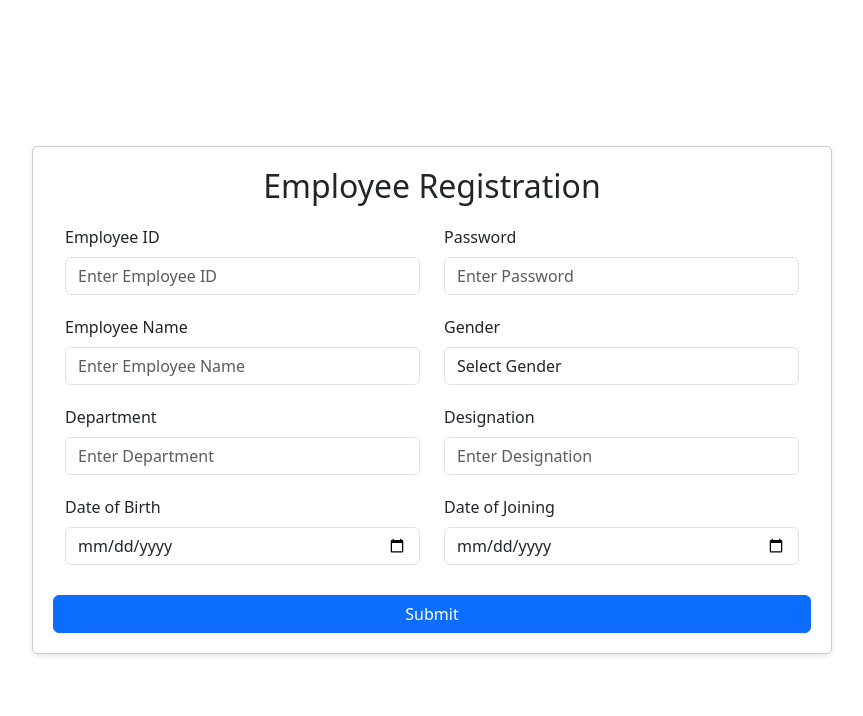
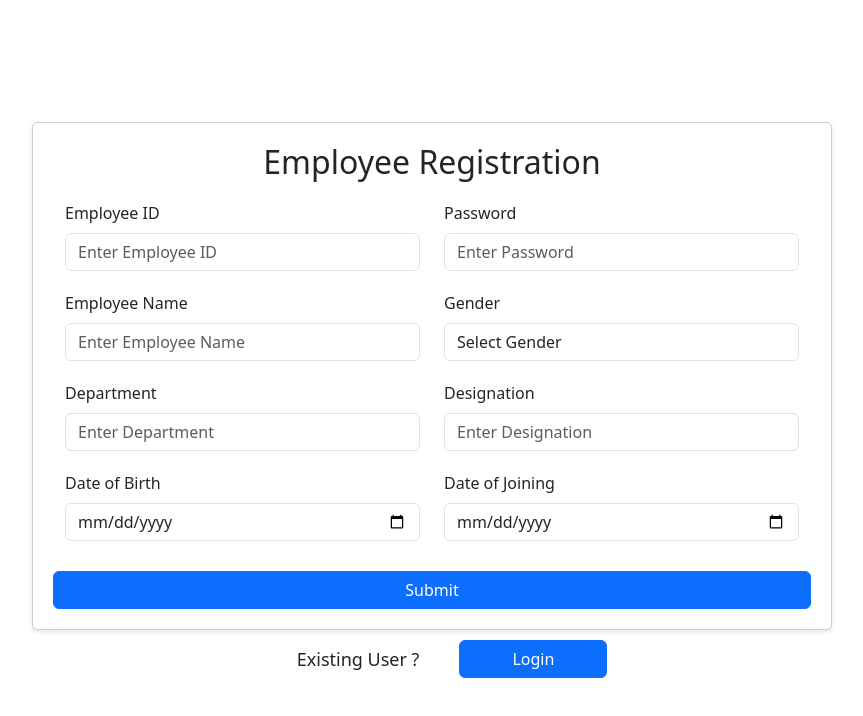
Before and after one commit to singhabhyudita/LoanAdminManagementApplication, a React (Create React App) app in the folder Frontend/: page /register in a window 1280 px wide. Shown: the top 716 px of the page, without its empty margins (208-1071 px from the left). Built offline with nearby package versions, Linux system fonts and the light colour scheme.

Commit message:
made Small UI changes

```diff
--- a/Frontend/src/components/EmployeeLogin.css
+++ b/Frontend/src/components/EmployeeLogin.css
@@ -1,14 +1,15 @@
 .login-container {
     display: flex;
+    flex-direction: column;
     justify-content: center;
     align-items: center;
     height: 100vh;
 }
 
-.register-form{
-    width : 800px;
+.register-form {
+    width: 800px;
     padding: 20px;
-    border : 1px solid #ccc;
+    border: 1px solid #ccc;
     border-radius: 5px;
     box-shadow: 0 2px 5px rgba(0, 0, 0, 0.1);
 }
@@ -26,7 +27,7 @@
     margin-bottom: 20px;
 }
 
-.register-form h2{
+.register-form h2 {
     text-align: center;
     margin-bottom: 20px;
 }
@@ -57,3 +58,20 @@
     color: green;
     margin-top: 5px;
 }
+
+.routing {
+    display: flex;
+    justify-content: center;
+    align-items: center;
+    margin-top: 10px;
+    width: 100%;
+}
+
+.routing div {
+    font-size: large;
+}
+
+.routing Button {
+    margin: 0 40px;
+    width: 100%;
+}
--- a/Frontend/src/components/EmployeeLogin.jsx
+++ b/Frontend/src/components/EmployeeLogin.jsx
@@ -3,6 +3,7 @@ import { Container, Form, Button } from 'react-bootstrap'
 import "bootstrap/dist/css/bootstrap.min.css";
 import axios from 'axios';
 import "./EmployeeLogin.css"
+import { Link } from 'react-router-dom';
 
 const EmployeeLogin = () => {
     const [employeeId, setEmployeeId] = useState("");
@@ -30,7 +31,7 @@ const EmployeeLogin = () => {
             setSuccess(null)
             return;
         }
-        const backendURL = "http://localhost:80808/login"
+        const backendURL = "http://localhost:8080/login"
         axios.post(backendURL, {
             employee_id: employeeId,
             password: employeePassword
@@ -67,6 +68,7 @@ const EmployeeLogin = () => {
                 {error ? <div className="error">{error}</div> : null}
                 {success ? <div className="success">{success}</div> : null}
             </Form>
+            <div className="routing"><div>Don't have an account ? </div><Link to="/register"><Button variant="primary">Register</Button></Link></div>
         </Container>
     )
 }
--- a/Frontend/src/components/Register.jsx
+++ b/Frontend/src/components/Register.jsx
@@ -1,8 +1,9 @@
 import React, { useState } from 'react';
-import { Container, Form, Button, Col , Row } from 'react-bootstrap';
+import { Container, Form, Button, Col, Row } from 'react-bootstrap';
 import 'bootstrap/dist/css/bootstrap.min.css';
 import axios from 'axios';
 import './EmployeeLogin.css';
+import { Link } from 'react-router-dom';
 
 const Register = () => {
   const [employeeId, setEmployeeId] = useState('');
@@ -64,9 +65,9 @@ const Register = () => {
     }
 
     let genderChar;
-    if(gender === "Male")
+    if (gender === "Male")
       genderChar = "M";
-    else if(gender === "Female")
+    else if (gender === "Female")
       genderChar = "F"
     else
       genderChar = "O"
@@ -74,26 +75,25 @@ const Register = () => {
     const formattedDateOfBirth = new Date(dateOfBirth).toISOString().split('T')[0];
     const formattedDateOfJoining = new Date(dateOfJoining).toISOString().split('T')[0];
 
-    const backendURL = 'http://localhost:8000/register';
+    const backendURL = 'http://localhost:8080/register';
     axios.post(backendURL, {
       employee_id: employeeId,
       employee_name: employeeName,
       designation: designation,
       department: department,
-      gender: gender,
+      gender: genderChar,
       date_of_birth: formattedDateOfBirth,
       date_of_joining: formattedDateOfJoining,
       password: employeePassword
     })
       .then(response => {
-        if(response.data === ""){
-            if(response.data === ""){
+        console.log(response.data)
+        if (response.data === "") {
           setError("Couldn't create user Data , Try Again!");
           setSuccess(null);
         } else {
           setSuccess(`Register Successfull , Please Log In !`);
           setError(null);
-            }
         }
       })
       .catch(err => {
@@ -158,6 +158,7 @@ const Register = () => {
         {error ? <div className="error">{error}</div> : null}
         {success ? <div className="success">{success}</div> : null}
       </Form>
+      <div className="routing"><div>Existing User ? </div><Link to="/login/employee"><Button variant="primary">Login</Button></Link></div>
     </Container>
   );
 }
```
Lines whose indentation alone changed are shown as unchanged.
